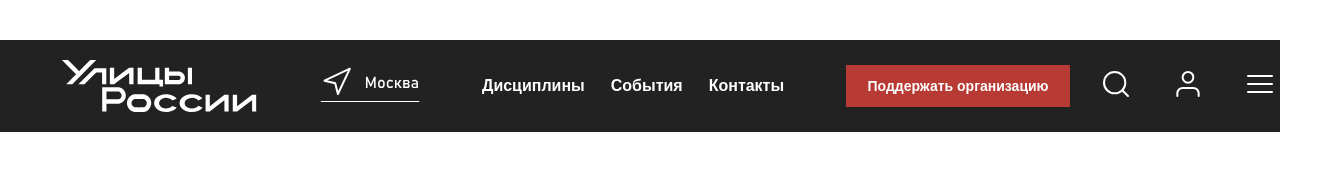
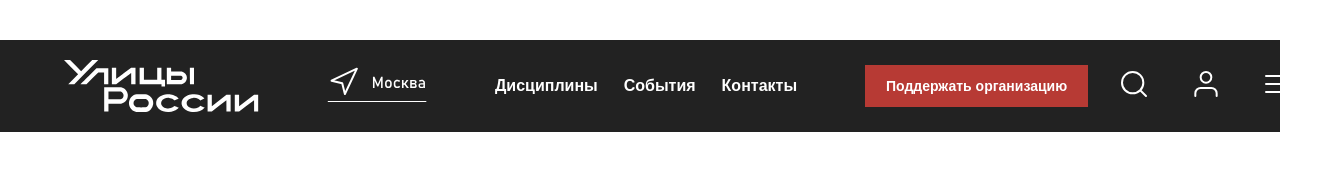
Before and after one commit to VeselovTimofey/russian-streets-frontend, a React (Vite) app: page / in a window 1280 px wide. Shown: the top 182 px of the page, 1337 px wide, since content can reach past the window. Built offline with nearby package versions, Linux system fonts and the light colour scheme.

Commit message:
refactor: change video

```diff
--- a/src/blocks/header.scss
+++ b/src/blocks/header.scss
@@ -1,10 +1,11 @@
 .header {
   height: 92px;
-  width: 100%;
+  width: 90%;
+  padding: 0 5%;
   position: sticky;
   top: 40px;
   display: flex;
-  justify-content: space-evenly;
+  gap: 5.9%;
   align-items: center;
   background-color: #222222;
   z-index: 3;
--- a/src/blocks/page.scss
+++ b/src/blocks/page.scss
@@ -2,6 +2,7 @@
   max-width: 1440px;
   overflow-x: scroll;
   margin: 0 auto;
+  position: relative;
 
   ul {
     margin: 0;
--- a/src/components/Intro.tsx
+++ b/src/components/Intro.tsx
@@ -1,18 +1,13 @@
 import { Link } from 'react-router-dom';
 
 import { BUTTON_CLASS } from '../utils/constans/button-constans.tsx';
+import RussianStreet from '../images/video/RussianStreet.mp4';
 
 function Intro() {
   return (
     <section className="section section_flex-column intro">
-      <iframe
-        className="intro__video"
-        src="https://www.youtube.com/embed/dQw4w9WgXcQ?si=yzZj7pbZe9M29_Lc&amp;controls=0&autoplay=1&mute=1&loop=1&playlist=dQw4w9WgXcQ"
-        title="YouTube video rickroll"
-        allow="accelerometer; autoplay; clipboard-write; encrypted-media; gyroscope; picture-in-picture; web-share"
-        referrerPolicy="strict-origin-when-cross-origin"
-        allowFullScreen
-      />
+      {/* Это плохое решение которое в будущем стоит переписать. */}
+      <video className="intro__video" src={RussianStreet} autoPlay muted loop />
       <h1 className="intro__title title-font title-font_regular title-font_size_big">Улицы начинаются с тебя</h1>
       <Link className={BUTTON_CLASS.button_size_medium + ' intro__button'} to="/">Зарегистрироваться</Link>
     </section>
--- a/src/index.css
+++ b/src/index.css
@@ -349,6 +349,7 @@ template {
   max-width: 1440px;
   overflow-x: scroll;
   margin: 0 auto;
+  position: relative;
 }
 .page ul {
   margin: 0;
@@ -503,11 +504,12 @@ template {
 
 .header {
   height: 92px;
-  width: 100%;
+  width: 90%;
+  padding: 0 5%;
   position: sticky;
   top: 40px;
   display: flex;
-  justify-content: space-evenly;
+  gap: 5.9%;
   align-items: center;
   background-color: #222222;
   z-index: 3;
@@ -636,18 +638,17 @@ template {
   width: 100%;
   padding: 0 5%;
   position: relative;
-  overflow: hidden;
   justify-content: center;
   gap: 24px;
 }
 .intro__video {
-  width: 100vw;
-  height: 100%;
+  width: 100%;
+  height: auto;
+  padding: 0 5%;
   position: absolute;
-  right: 0;
+  left: -5%;
   top: 0;
   border: 0;
-  transform: scaleX(1.75);
   z-index: -1;
 }
 .intro__title {
--- a/src/utils/types/images.d.ts
+++ b/src/utils/types/images.d.ts
@@ -4,3 +4,4 @@ declare module "*.jpeg";
 declare module "*.jpg";
 declare module "*.svg";
 declare module "*.svg?react";
+declare module "*.mp4";
```
Also changed, not shown: src/blocks/intro.scss (+4 -5 lines), 2 other files (tests, documents, lock files or other folders).
